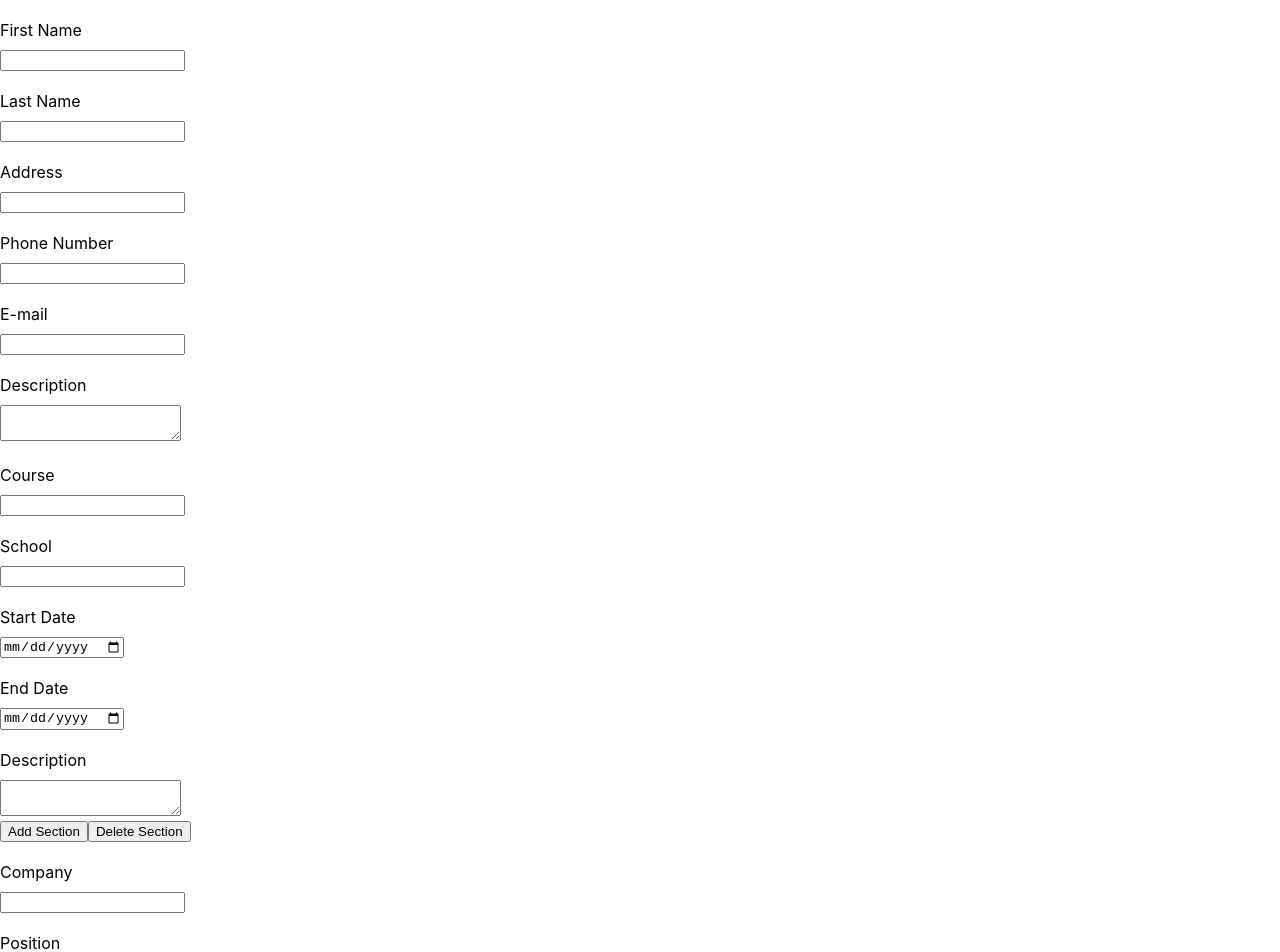
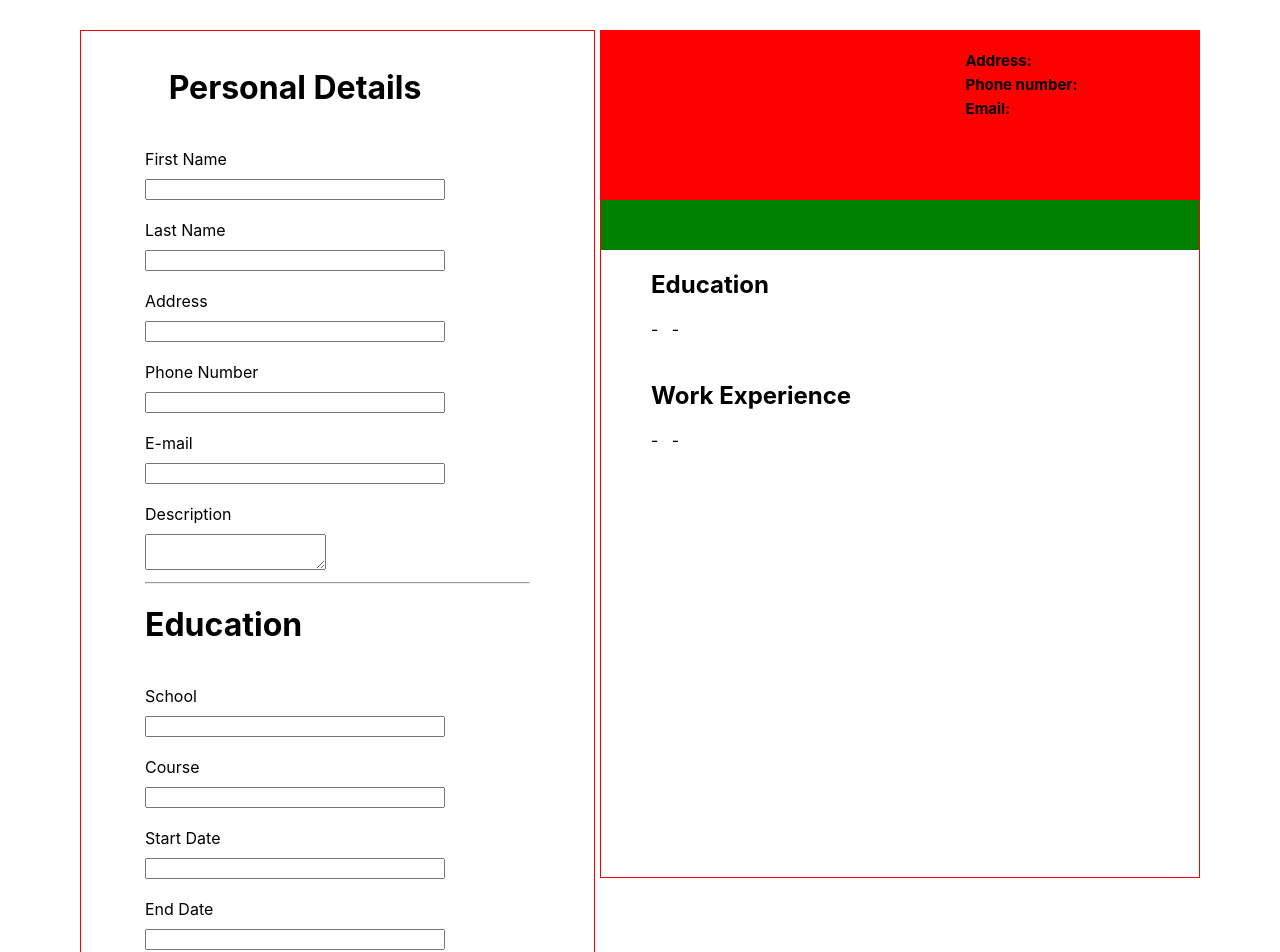
Before and after one commit to Maciej-Sitny/CV-creator, a React (Create React App) app: page / in a window 1280 px wide. Shown: the top 952 px of the page. Built offline with nearby package versions, Linux system fonts and the light colour scheme.

Commit message:
Added every section to Preview component and added simple styling

```diff
--- a/src/App.js
+++ b/src/App.js
@@ -81,8 +81,11 @@ export default function App() {
         <div className='main'>
           <div className='editSide'>
               <GeneralInfo allInfo= {generalInfo} setAllInfo={setGeneralInfo}/>
+              <hr />
               <EduExp id={0} allInfo= {eduInfo} setAllInfo={setEduInfo} deleteSection={deleteEduSection} addSection={addEduSection} />
+              <hr />
               <PracticalExp id={0} allInfo= {workInfo} setAllInfo={setWorkInfo} deleteSection={deleteWorkSection} addSection={addWorkSection} />
+              <hr />
           </div>
           <div className = 'previewSide'>
               <Preview generalInfo={generalInfo} eduInfo={eduInfo} workInfo={workInfo}/>
--- a/src/components/EduExp.js
+++ b/src/components/EduExp.js
@@ -11,35 +11,37 @@ export default function EduExp(props) {
 
     function handleChange(event,index) {
         props.setAllInfo(prevInfo=>{
+            console.log(prevInfo)
             let copy = [...prevInfo]
             copy[index][event.target.name]=event.target.value
             return copy
         })
     }
     return (<div className='everyEducation'>
+        <h1>Education</h1>
         {props.allInfo.map((section,key)=>{
             return (<div key={key} className='education'>
-            <label>
-                    Course<br/>
-                    <input type="text" onChange={e=>{handleChange(e,key)}} value = {section.course}   name="course" id="course" maxLength='35'/>
-                </label>
                 <label>
                     School <br/>
                     <input type="text" onChange={e=>{handleChange(e,key)}} value = {section.school}    name="school" id="school" />
                 </label>
                 <label>
+                    Course<br/>
+                    <input type="text" onChange={e=>{handleChange(e,key)}} value = {section.course}   name="course" id="course" maxLength='35'/>
+                </label>
+                <label>
                     Start Date <br/>
-                    <input type="date" onChange={e=>{handleChange(e,key)}} value = {section.startDate}     name="startDate" id="startDate" />
+                    <input type="text" onChange={e=>{handleChange(e,key)}} value = {section.startDate}     name="startDate" id="startDate" />
                 </label>
                 <label>
                     End Date <br/>
-                    <input type="date" onChange={e=>{handleChange(e,key)}} value = {section.endDate} name="endDate" id="endDate" />
+                    <input type="text" onChange={e=>{handleChange(e,key)}} value = {section.endDate} name="endDate" id="endDate" />
                 </label>
                 <label>
                     Description <br/>
                     <textarea onChange={e=>{handleChange(e,key)}} value = {section.description}       name="description" id="description" />
                 </label>
-                <div>
+                <div className='buttons'>
                         {key===props.allInfo.length-1 && <button onClick={()=>{props.addSection(key+1)}}>Add Section</button>}
                         <button onClick = {()=>{props.deleteSection(key)}}>Delete Section</button>
                 </div>
--- a/src/components/GeneralInfo.js
+++ b/src/components/GeneralInfo.js
@@ -12,6 +12,7 @@ export default function GeneralInfo(props) {
 
         return (
             <div className='generalInfo'>
+                <h1>Personal Details</h1>
                 <label>
                     First Name <br/>
                     <input type="text" onChange={handleChange} value = {props.allInfo.firstName}   name="firstName" id="firstName" maxLength='35'/>
--- a/src/components/PracticalExp.js
+++ b/src/components/PracticalExp.js
@@ -22,6 +22,7 @@ export default function PracticalExp(props) {
     }
 
     return (<div className="everyWork">
+        <h1>Work Experience</h1>
         {props.allInfo.map((section,key)=>{
         return (<div key = {key} className="work">
                     <label>
@@ -34,17 +35,17 @@ export default function PracticalExp(props) {
                     </label>
                     <label>
                         Start Date <br/>
-                        <input type="date" onChange={e=>{handleChange(e,key)}} value = {section.startDate}  name="startDate"  />
+                        <input type="text" onChange={e=>{handleChange(e,key)}} value = {section.startDate}  name="startDate"  />
                     </label>
                     <label>
                         End Date <br/>
-                        <input type="date" onChange={e=>{handleChange(e,key)}} value = {section.endDate}    name="endDate"  />
+                        <input type="text" onChange={e=>{handleChange(e,key)}} value = {section.endDate}    name="endDate"  />
                     </label>
                     <label>
                         Description <br/>
                         <textarea          onChange={e=>{handleChange(e,key)}} value = {section.description}name="description"  />
                     </label>
-                    <div>
+                    <div className='buttons'>
                         {key===props.allInfo.length-1 && <button onClick={()=>{props.addSection(key+1)}}>Add Section</button>}
                         <button onClick = {()=>{props.deleteSection(key)}}>Delete Section</button>
                     </div>
--- a/src/components/Preview.js
+++ b/src/components/Preview.js
@@ -5,7 +5,42 @@ export default function Preview(props){
 
 
         return (
-            <div>
+            <div className = "preview">
+                <div className='nameAndContact'>
+                    <div className='preview-name'>
+                        <h1>{props.generalInfo.firstName}</h1>
+                        <h1>{props.generalInfo.lastName}</h1>
+                    </div>
+                    <div className='preview-contact'>
+                        <h4>Address:</h4>
+                        <h5>{props.generalInfo.address}</h5>
+                        <h4>Phone number:</h4>
+                        <h5>{props.generalInfo.phoneNumber}</h5>
+                        <h4>Email:</h4>
+                        <h5>{props.generalInfo.email}</h5>
+                    </div>
+                </div>
+                <div className='preview-general-desc'>
+                    {props.generalInfo.description}
+                </div>
+                <div className='preview-education'>
+                    <h2>Education</h2>
+                    {props.eduInfo.map(section=>{
+                        return (<div className='eduSection'>
+                            <p>{section.school} - <span className='edu-course'>{section.course}</span> &nbsp; {section.startDate} - {section.endDate}</p>
+                            <span className='edu-desc'>{section.description}</span>
+                            </div>)
+                    })}
+                </div>
+                <div className='preview-work'>
+                    <h2>Work Experience</h2>
+                    {props.workInfo.map(section=>{
+                        return (<div className='workSection'>
+                            <p>{section.company} - <span className='work-position'>{section.position}</span> &nbsp; {section.startDate} - {section.endDate}</p>
+                            <span className='work-desc'>{section.description}</span>
+                            </div>)
+                    })}
+                </div>
             </div>
         )
 }
--- a/src/index.css
+++ b/src/index.css
@@ -1,8 +1,20 @@
+:root {
+  --a4-width:40vw;
+}
+
+* {
+  box-sizing: border-box;
+}
+
 body {
-  margin: 0;
+
   font-family: -apple-system, BlinkMacSystemFont, 'Segoe UI', 'Roboto', 'Oxygen',
     'Ubuntu', 'Cantarell', 'Fira Sans', 'Droid Sans', 'Helvetica Neue',
     sans-serif;
+
+  margin: 0;
+  padding: 30px 80px 0 80px;
+
   -webkit-font-smoothing: antialiased;
   -moz-osx-font-smoothing: grayscale;
 }
@@ -14,8 +26,10 @@ code {
 
 
 .generalInfo, .education, .work {
+  align-items: center;
   display:flex;
   flex-direction: column;
+  justify-content: center;
   width: 300px;
 }
 
@@ -27,3 +41,102 @@ code {
 .generalInfo >label>input, .generalInfo >label>textarea, .education>label>input , .education>label>textarea, .work>label>textarea, .work>label>input{
   margin-top:10px;
 }
+
+input{
+  display: block;
+  width:300px;
+  margin-left:0;
+  padding-left: 0;
+}
+
+.editSide{
+  border: 1px solid red;
+  padding:2vh 5vw;
+  width:600px;
+}
+
+.main {
+  display:flex;
+  gap:5px;
+  justify-content: space-around;
+
+}
+
+.buttons {
+  display:flex;
+  /* justify-content: center; */
+  gap:20px;
+  margin-top:10px;
+  width: 100%;
+}
+
+.preview {
+  /* background: red; */
+  border:1px solid red;
+  display: flex;
+  flex-direction: column;
+
+  height: calc(1.414 * 600px);
+  width: 600px;
+
+}
+
+.nameAndContact {
+  background: red;
+  display: flex;
+  height: 20%;
+  justify-content: space-around;
+  padding-top: 20px;
+  padding-bottom: 20px;
+  width: 100%;
+}
+
+.preview-name {
+
+  font-size: 20px;
+}
+
+.preview-name > h1 {
+  margin:5px 0 20px 0 ;
+}
+
+.preview-contact >h5{
+  margin:5px 0 5px 0 ;
+}
+
+.preview-contact > h4 {
+  font-size: 15px;
+  margin:0;
+}
+
+.preview-general-desc {
+  background: green;
+  overflow-wrap: anywhere;
+  text-align: justify;
+  padding: 50px 50px 0 50px;
+  width:100%
+}
+
+.preview-education, .preview-work {
+  margin-bottom:20px;
+  padding: 0px 50px;
+}
+
+.eduSection, .workSection {
+  font-weight: 400;
+}
+
+.eduSection > p, .workSection > p {
+  margin-bottom:2px;
+}
+
+.edu-course, .work-position {
+  font-weight: 600;
+}
+
+.edu-desc, .work-desc {
+  color: gray;
+  font-size: 13px;
+  overflow-wrap: anywhere;
+  text-align: justify;
+}
```
